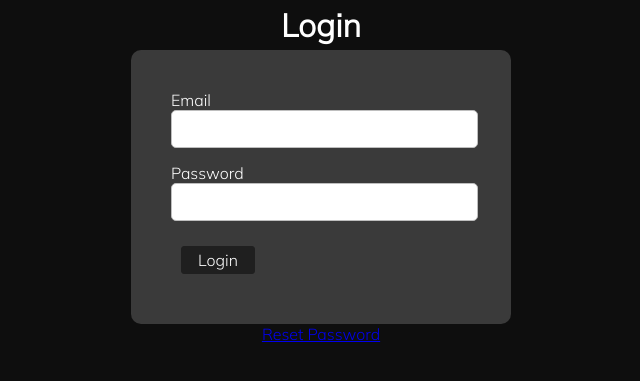
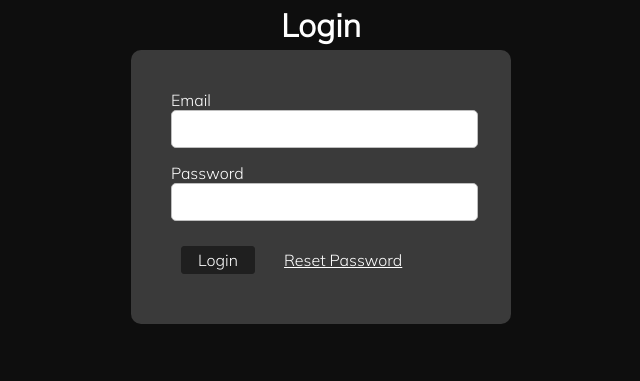
Before and after one commit to robertov92/CSE-341, a Node server app: page /project1/login in a window 1280 px wide. Shown: the part 60-441 px from the top of the page, without its empty margins (319-959 px from the left). Run offline with Node 20, Linux system fonts and the light colour scheme; some libraries are stand-ins or nearby versions.

Commit message:
prove06-1

```diff
--- a/public/stylesheets/project1.css
+++ b/public/stylesheets/project1.css
@@ -248,6 +248,11 @@ button {
     padding: 0 30px;
 }
 
+#resetP {
+    color: white;
+    margin: 15px;
+}
+
 @media (max-width:850px) {
     #details {
         grid-template-columns: 1fr;
--- a/views/pages/project1/login.ejs
+++ b/views/pages/project1/login.ejs
@@ -9,6 +9,7 @@
    <label>Email<br><input type="email" name="email"></label><br>
    <label>Password<br><input type="password" name="password"></label><br>
    <button class="btn" type="submit">Login</button>
+   <a id="resetP" href="/project1/reset">Reset Password</a>
 </form>
-<a href="/project1/reset">Reset Password</a>
+
 <%- include('includes/end.ejs') %>
```
